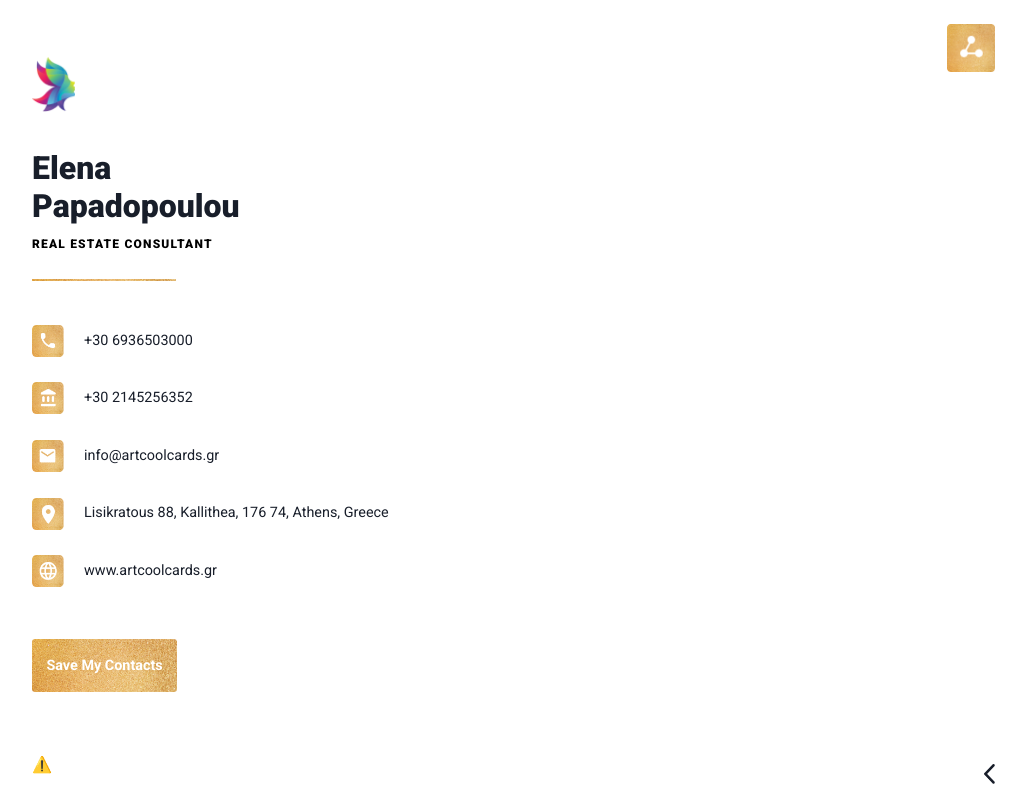
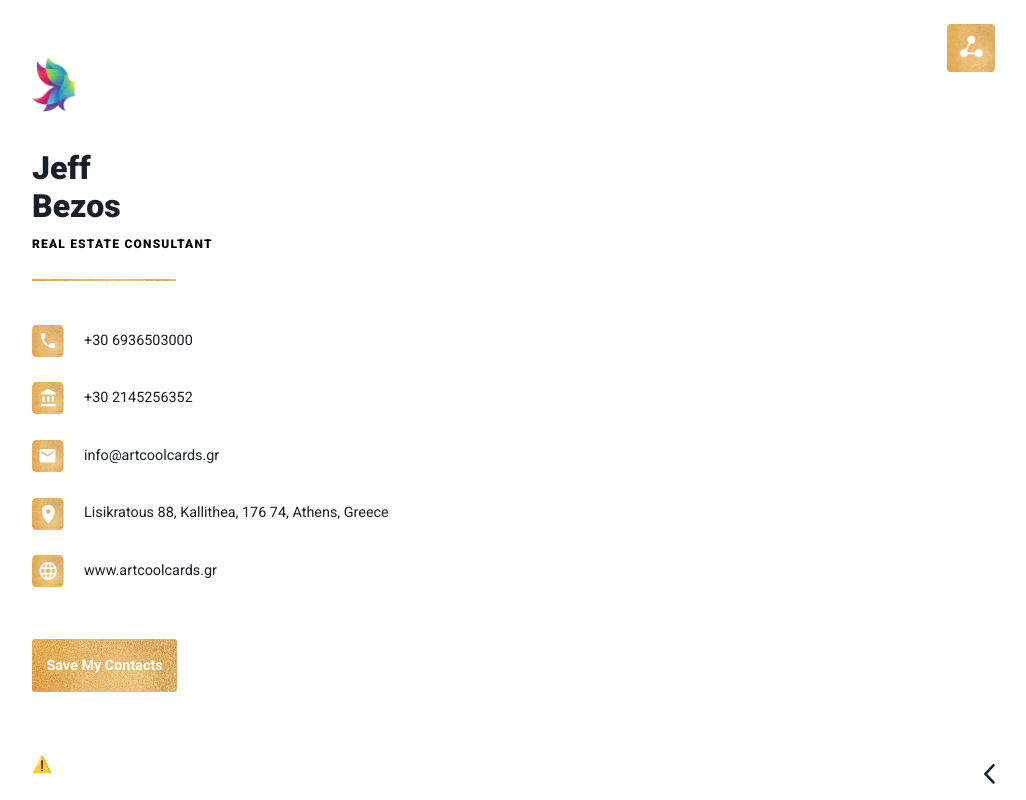
Before and after one commit to rohit-virkud/transportaion-white, a plain HTML site: page index.html in a window 1280 px wide. Shown: the whole page, without its empty margins (96-1122 px from the left). Drawn offline with nearby package versions, Linux system fonts and the light colour scheme; no server answers.

Commit message:
Update index.html

```diff
--- a/index.html
+++ b/index.html
@@ -889,8 +889,8 @@ a{
                     <img src="./share-icon.png"  alt="share" />
                 </div>
 
-                <h1 class="heading-name" data-swiper-parallax="-300">Elena</h1>
-                <h1 class="heading-sirname" data-swiper-parallax="-300">Papadopoulou</h1>
+                <h1 class="heading-name" data-swiper-parallax="-300">Jeff</h1>
+                <h1 class="heading-sirname" data-swiper-parallax="-300">Bezos</h1>
                 <p
                 class="tag"
 
```
